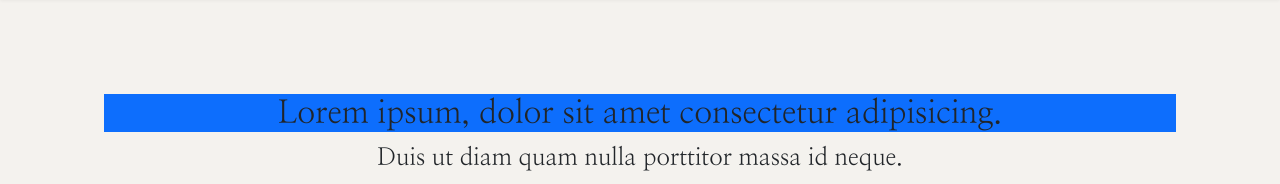
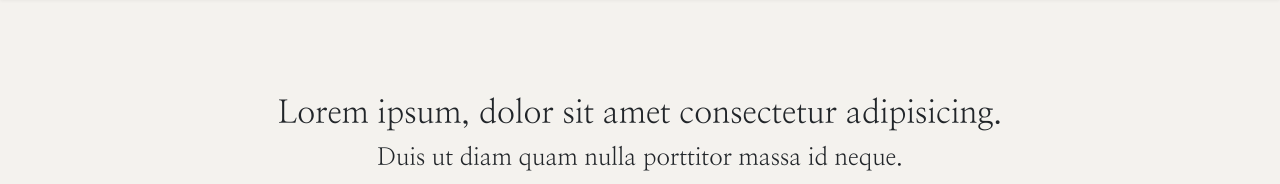
Before and after one commit to reachquiros/steelman-site, a React (Create React App) app: page / in a window 1280 px wide. Shown: the part 807-991 px from the top of the page. Built offline with nearby package versions, Linux system fonts and the light colour scheme.

Commit message:
fixed home bg-color on element

```diff
--- a/src/components/home/Home.js
+++ b/src/components/home/Home.js
@@ -18,7 +18,7 @@ const Home = (props) => {
       <div data-aos="fade-up">
         <div className="my-5 mx-2">
           <div className="p-5 m-5 text-center">
-            <h1 className={` bg-primary ${styles.title}`}>
+            <h1 className={`${styles.title}`}>
               Lorem ipsum, dolor sit amet consectetur adipisicing.
             </h1>
 
```
